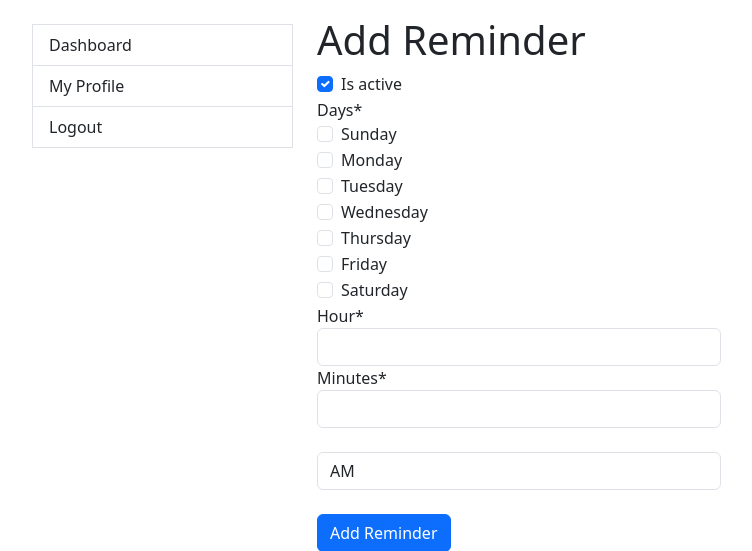
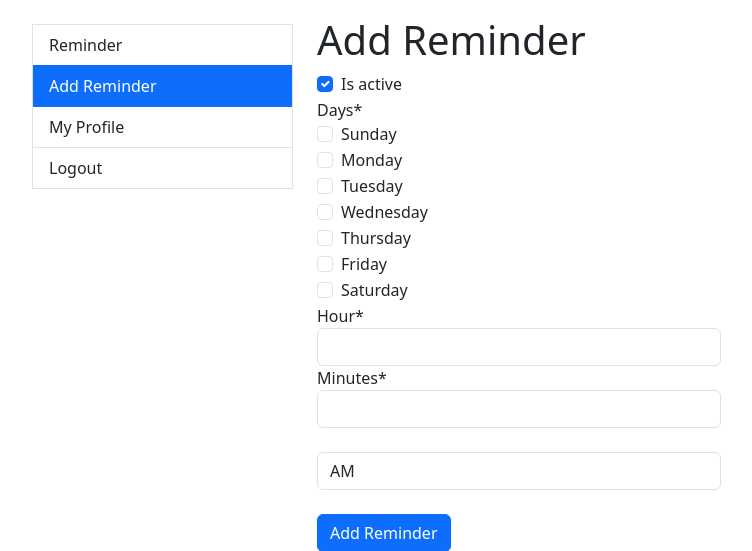
Before and after one commit to Square63/pill.reminder, a Django app: page /add-reminder in a window 1280 px wide. Shown: the top 551 px of the page, without its empty margins (50-802 px from the left). Run offline with Django 4.2, Linux system fonts and the light colour scheme; the visitor is signed in with stand-in values (Sample User, id 1); some libraries are stand-ins or nearby versions.

Commit message:
Active classes to menu items based on current url name

```diff
--- a/pillreminder/templates/pillreminder/dashboard.html
+++ b/pillreminder/templates/pillreminder/dashboard.html
@@ -16,10 +16,13 @@
         <nav class="collapse d-lg-block sidebar collapse bg-white">
           <div class="position-sticky">
             <div class="list-group list-group-flush border mt-4">
-              <a href="{% url 'home' %}" class="list-group-item list-group-item-action py-2 ripple">
-                Dashboard
+              <a href="{% url 'home' %}" class="{% if request.resolver_match.url_name == 'home' %}active{% endif %} list-group-item list-group-item-action py-2 ripple">
+                Reminder
               </a>
-              <a href="{% url 'profile' %}" class="list-group-item list-group-item-action py-2 ripple">
+              <a href="{% url 'add-reminder' %}" class="{% if request.resolver_match.url_name == 'add-reminder' %}active{% endif %} list-group-item list-group-item-action py-2 ripple">
+                Add Reminder
+              </a>
+              <a href="{% url 'profile' %}" class="{% if request.resolver_match.url_name == 'profile' %}active{% endif %} list-group-item list-group-item-action py-2 ripple">
                 My Profile
               </a>
               <a href="{% url 'logout' %}" class="list-group-item list-group-item-action py-2 ripple">
```
